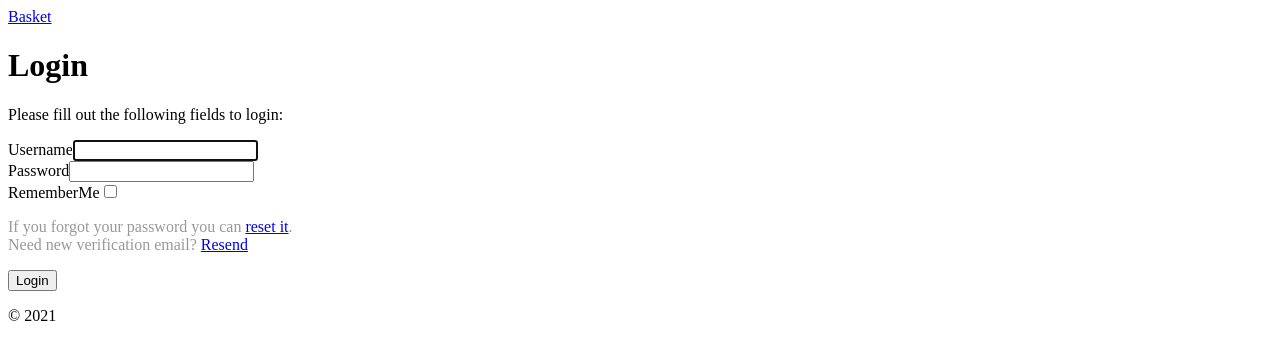
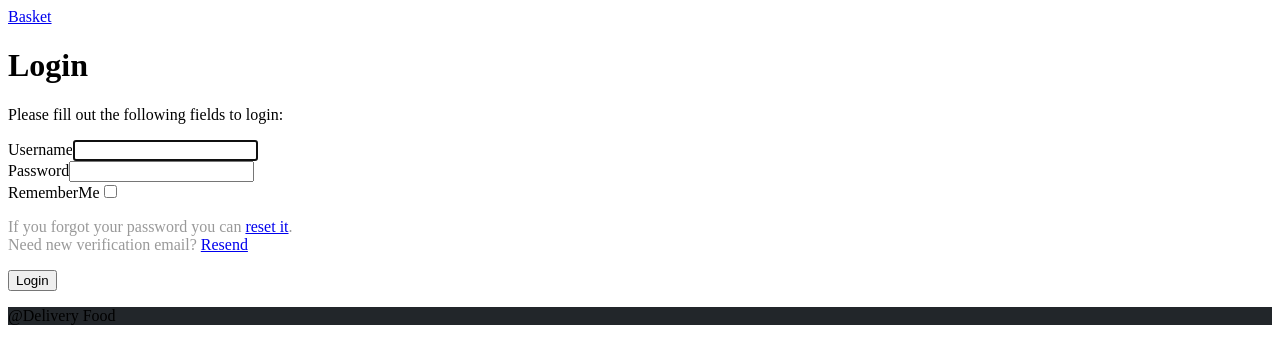
Before and after one commit to gh-ost-man/DeliveryFood, a Yii app: template frontend/views/site/login.php in a window 1280 px wide. Shown: the top 364 px of the page. Run offline with PHP 8.4 and a stand-in for Yii, Linux system fonts and the light colour scheme; the template is opened without the code that fills it: most values are stand-ins (such as "Sample title", 1, 10 or a date in 2020); form fields are guessed from the names that the template uses; data that the repository does not hold is empty; some libraries are stand-ins or nearby versions.

Commit message:
update main

```diff
--- a/frontend/views/layouts/main.php
+++ b/frontend/views/layouts/main.php
@@ -63,6 +63,7 @@ AppAsset::register($this);
         if (Yii::$app->user->isGuest) {
             $menuItems[] = ['label' => 'About us', 'url' => ['#']];
             $menuItems[] = ['label' => 'Basket', 'url' => ['#']];
+            $menuItems[] = ['label' => 'Sign in', 'url' => ['#']];
             $menuItems[] = ['label' => 'Sign up', 'url' => ['#']];
             $menuItems[] = ['label' => 'Login', 'url' => ['#']];
         } else {
@@ -102,11 +103,10 @@ AppAsset::register($this);
     </div>
 </div>
 
-<footer class="footer">
+<footer class="footer bg-nav">
     <div class="container">
-        <p class="pull-left">&copy; <?= Html::encode(Yii::$app->name) ?> <?= date('Y') ?></p>
-
-        <p class="pull-right"><?= Yii::powered() ?></p>
+        <!-- <p class="pull-left">&copy; <?= Html::encode(Yii::$app->name) ?> <?= date('Y') ?></p> -->
+        <p class="pull-left text-white">@Delivery Food</p>
     </div>
 </footer>
 
```
